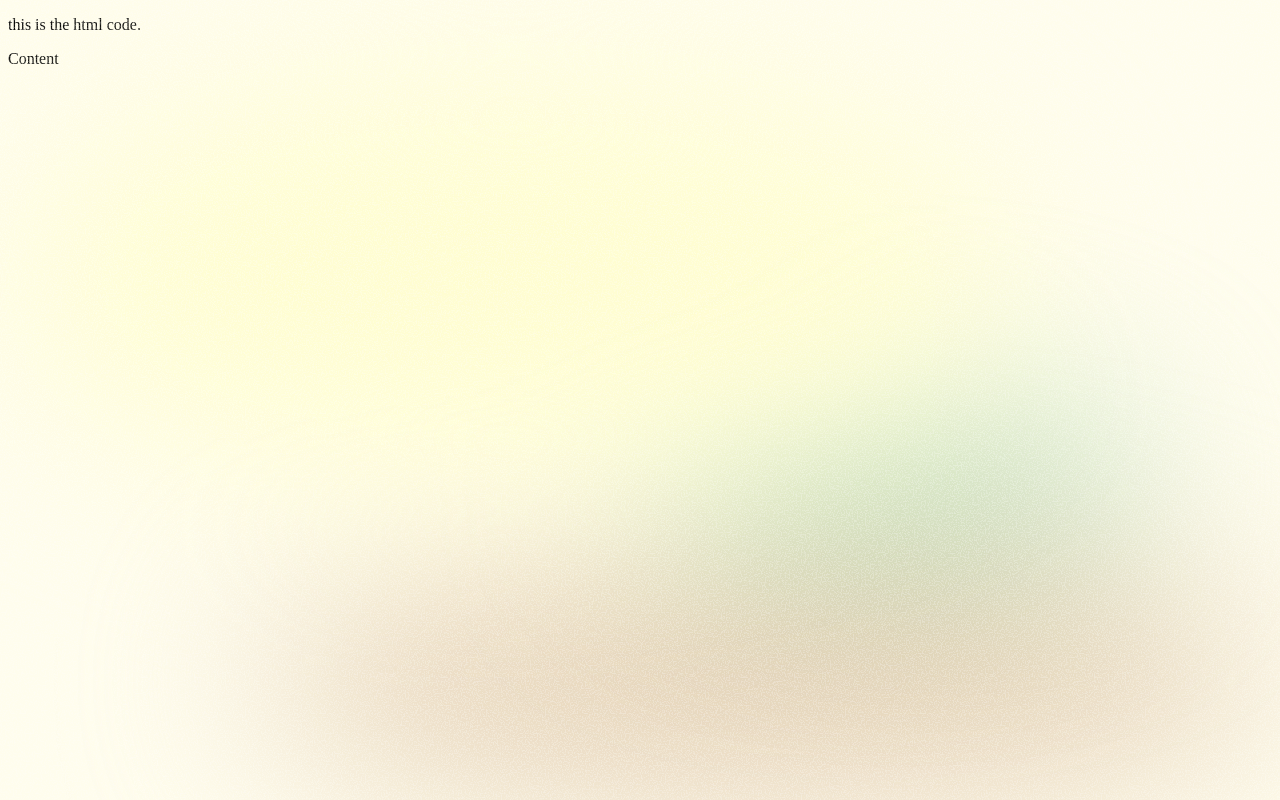
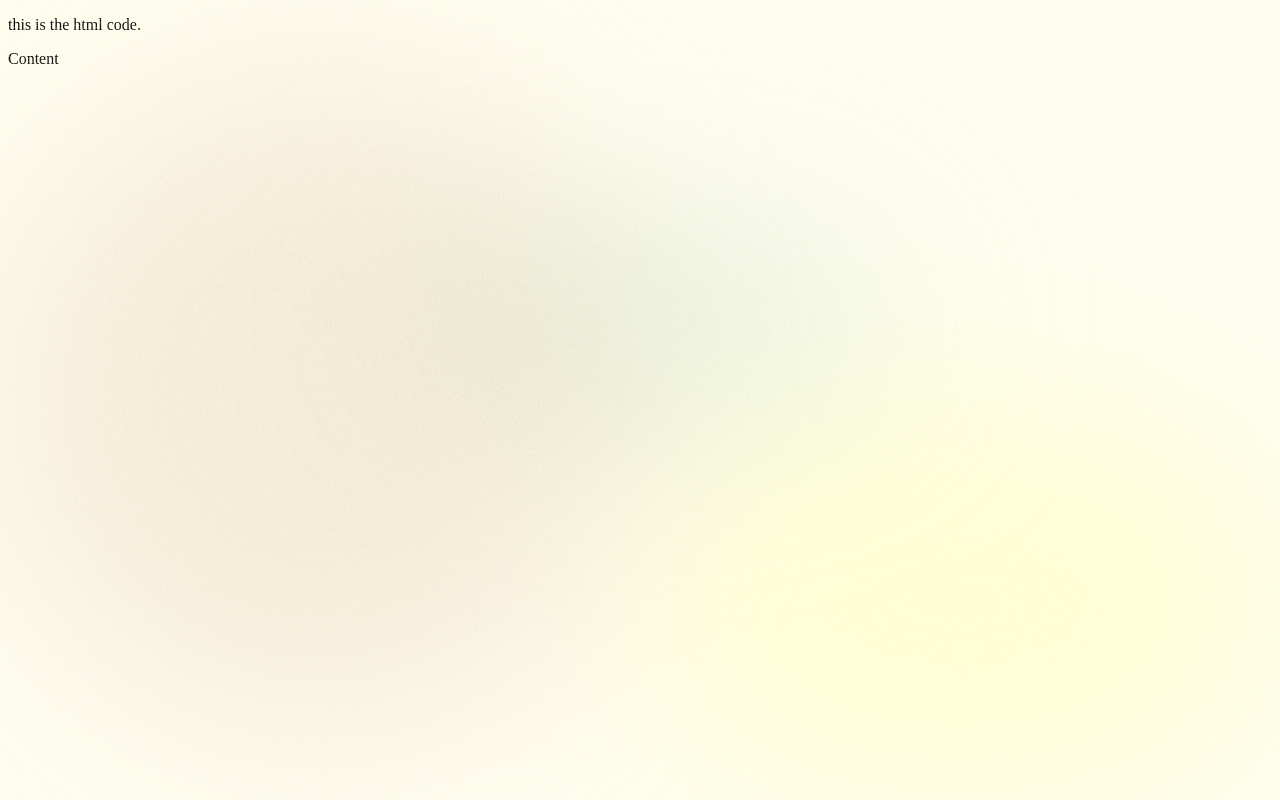
Before and after one commit to tffnyg/eatcaketogether, a website: page public/index.html in a window 1280 px wide. Drawn offline with Linux system fonts and the light colour scheme.

Commit message:
gradient adjustments

```diff
--- a/public/style.css
+++ b/public/style.css
@@ -30,33 +30,36 @@ body {
     bottom: 0;
     right: 0;
     border-radius: 50%;
-    height: 30vh;
-    width: 80vw;
-    background-color: #E3CEB3;
+    height: 50vh;
+    width: 50vw;
+    background-color: #FFFDD0;
     filter: blur(6rem);
     mix-blend-mode: multiply;
 }
 
 #colour3 {
     position: absolute;
-    top: 50%;
-    left: 50%;
+    top: 30%;
+    right: 30%;
     border-radius: 50%;
     height: 20vh;
     width: 40vw;
     background-color: #B6D9B7;
     filter: blur(6rem);
     mix-blend-mode: multiply;
+    opacity: 0.4;
 }
 
 #colour4 {
     position: absolute;
     top: 10%;
     border-radius: 50%;
-    height: 50vh;
-    width: 80vw;
-    background-color: #FFFDD0;
+    height: 80vh;
+    width: 50vw;
+    background-color:#E3CEB3 ;
     filter: blur(6rem);
+    opacity: 0.4;
+    /* #FFFDD0, #E3CEB3 */
 }
 
 /* grain overlay code from https://lovecss.com/css-noise-generator, film grain*/
```
